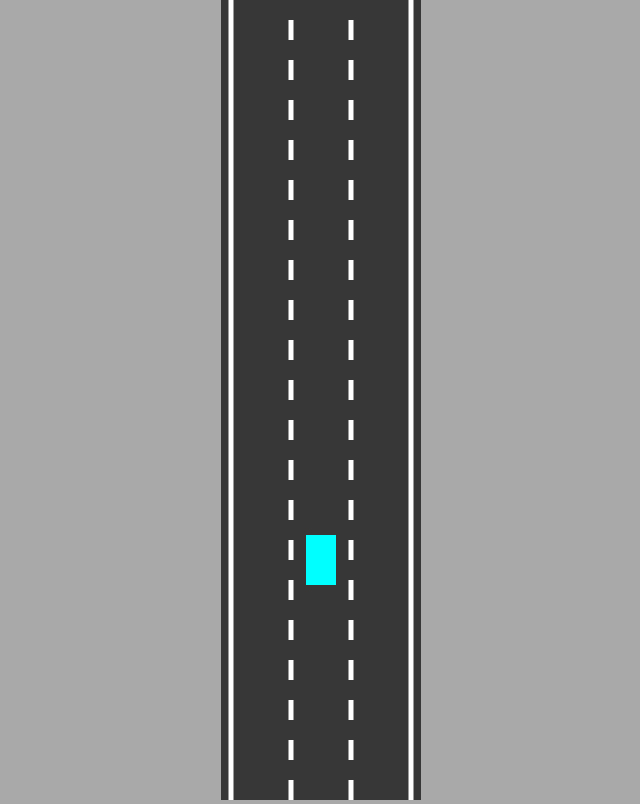
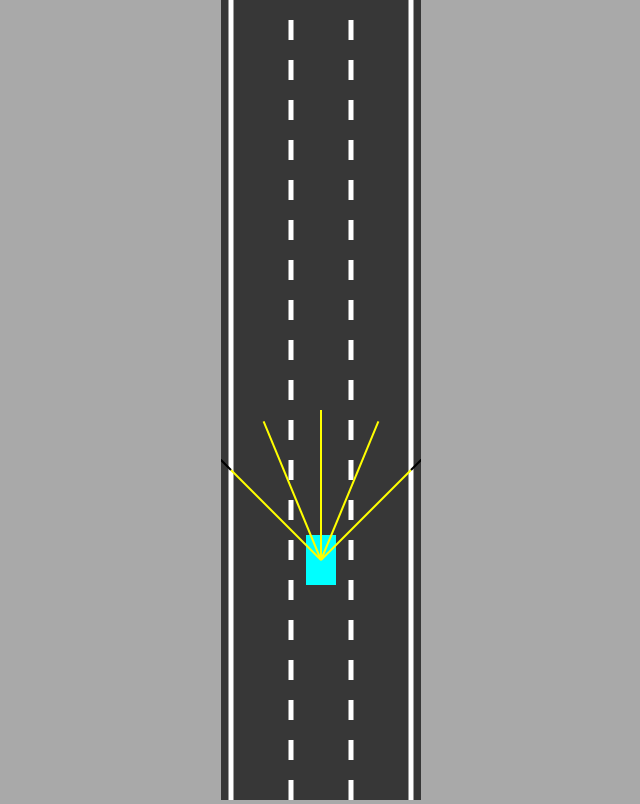
Before and after one commit to Chethan-Kumar-K/self-driving-car, a plain HTML site: page index.html in a window 1280 px wide. Shown: the whole page, without its empty margins (319-959 px from the left). Drawn offline with Linux system fonts and the light colour scheme.

Commit message:
second commit

```diff
--- a/car.js
+++ b/car.js
@@ -11,11 +11,13 @@ class Car{
         this.friction=0.05;
         this.angle=0;
 
+        this.sensor=new Sensor(this);
         this.controls=new Controls();
     }
 
-    update(){
+    update(roadBorders){
         this.#move();
+        this.sensor.update(roadBorders);
     }
 
     #move(){
@@ -61,6 +63,7 @@ class Car{
         ctx.save();
         ctx.translate(this.x,this.y);
         ctx.rotate(-this.angle);
+
         ctx.fillStyle="cyan";
         ctx.beginPath();
         ctx.rect(
@@ -70,5 +73,9 @@ class Car{
             this.height
         );
         ctx.fill();
+
+        ctx.restore();
+
+        this.sensor.draw(ctx);
     }
 }
--- a/index.html
+++ b/index.html
@@ -8,6 +8,7 @@
 </head>
 <body>
     <canvas id="myCanvas"></canvas>
+    <script src="sensor.js"></script>
     <script src="utils.js"></script>
     <script src="road.js"></script>
     <script src="controls.js"></script>
--- a/main.js
+++ b/main.js
@@ -8,7 +8,7 @@ const car = new Car(road.getLaneCenter(1),100,30,50);
 animate();
 
 function animate(){
-    car.update();
+    car.update(road.borders);
 
     canvas.height=window.innerHeight;
 
--- /dev/null
+++ b/sensor.js
@@ -0,0 +1,100 @@
+class Sensor{
+    constructor(car){
+        this.car=car;
+        this.rayCount=5;
+        this.rayLength=150;
+        this.raySpread=Math.PI/2;
+
+        this.rays=[];
+        this.readings=[];
+    }
+
+    update(road){
+        this.#castRays();
+        this.readings=[];
+        for(let i=0;i<this.rays.length;i++){
+            this.readings.push(
+                this.#getReading(this.rays[i],road)
+            );
+        }
+    }
+
+    #getReading(ray,roadBorders){
+        let touches=[];
+
+        for(let i=0;i<roadBorders.length;i++){
+            const touch=getIntersection(
+                ray[0],
+                ray[1],
+                roadBorders[i][0],
+                roadBorders[i][1]
+            );
+            if(touch){
+                touches.push(touch);
+            }
+        }
+
+        if(touches.length==0){
+            return null;
+        }else{
+            const offsets=touches.map(e=>e.offset);
+            const minOffset=Math.min(...offsets);
+            return touches.find(e=>e.offset==minOffset);
+        }
+    }
+
+    #castRays(){
+        this.rays=[];
+        for(let i=0;i<this.rayCount;i++){
+            const rayAngle=lerp(
+                this.raySpread/2,
+                -this.raySpread/2,
+                this.rayCount==1?0.5:i/(this.rayCount-1)
+            )+this.car.angle;
+
+            const start={x:this.car.x, y:this.car.y};
+            const end={
+                x:this.car.x-
+                    Math.sin(rayAngle)*this.rayLength,
+                y:this.car.y-
+                    Math.cos(rayAngle)*this.rayLength
+            };
+            this.rays.push([start,end]);
+        }
+    }
+
+    draw(ctx){
+        for(let i=0;i<this.rayCount;i++){
+            let end=this.rays[i][1];
+            if(this.readings[i]){
+                end=this.readings[i];
+            }
+
+            ctx.beginPath();
+            ctx.lineWidth=2;
+            ctx.strokeStyle="yellow";
+            ctx.moveTo(
+                this.rays[i][0].x,
+                this.rays[i][0].y
+            );
+            ctx.lineTo(
+                end.x,
+                end.y
+            );
+            ctx.stroke();
+
+            ctx.beginPath();
+            ctx.lineWidth=2;
+            ctx.strokeStyle="black";
+            ctx.moveTo(
+                this.rays[i][1].x,
+                this.rays[i][1].y
+            );
+            ctx.lineTo(
+                end.x,
+                end.y
+            );
+            ctx.stroke();
+        }
+    }
+}
--- a/utils.js
+++ b/utils.js
@@ -1,3 +1,23 @@
 function lerp(A,B,t){
     return A+(B-A)*t;
 }
+
+function getIntersection(A,B,C,D){
+    const tTop=(D.x-C.x)*(A.y-C.y)-(D.y-C.y)*(A.x-C.x);
+    const uTop=(C.y-A.y)*(A.x-B.x)-(C.x-A.x)*(A.y-B.y);
+    const bottom=(D.y-C.y)*(B.x-A.x)-(D.x-C.x)*(B.y-A.y);
+
+    if(bottom!=0){
+        const t=tTop/bottom;
+        const u=uTop/bottom;
+        if(t>=0 && t<=1 && u>=0 && u<=1){
+            return {
+                x:lerp(A.x,B.x,t),
+                y:lerp(A.y,B.y,t),
+                offset:t
+            }
+        }
+    }
+
+        return null;
+}
```
